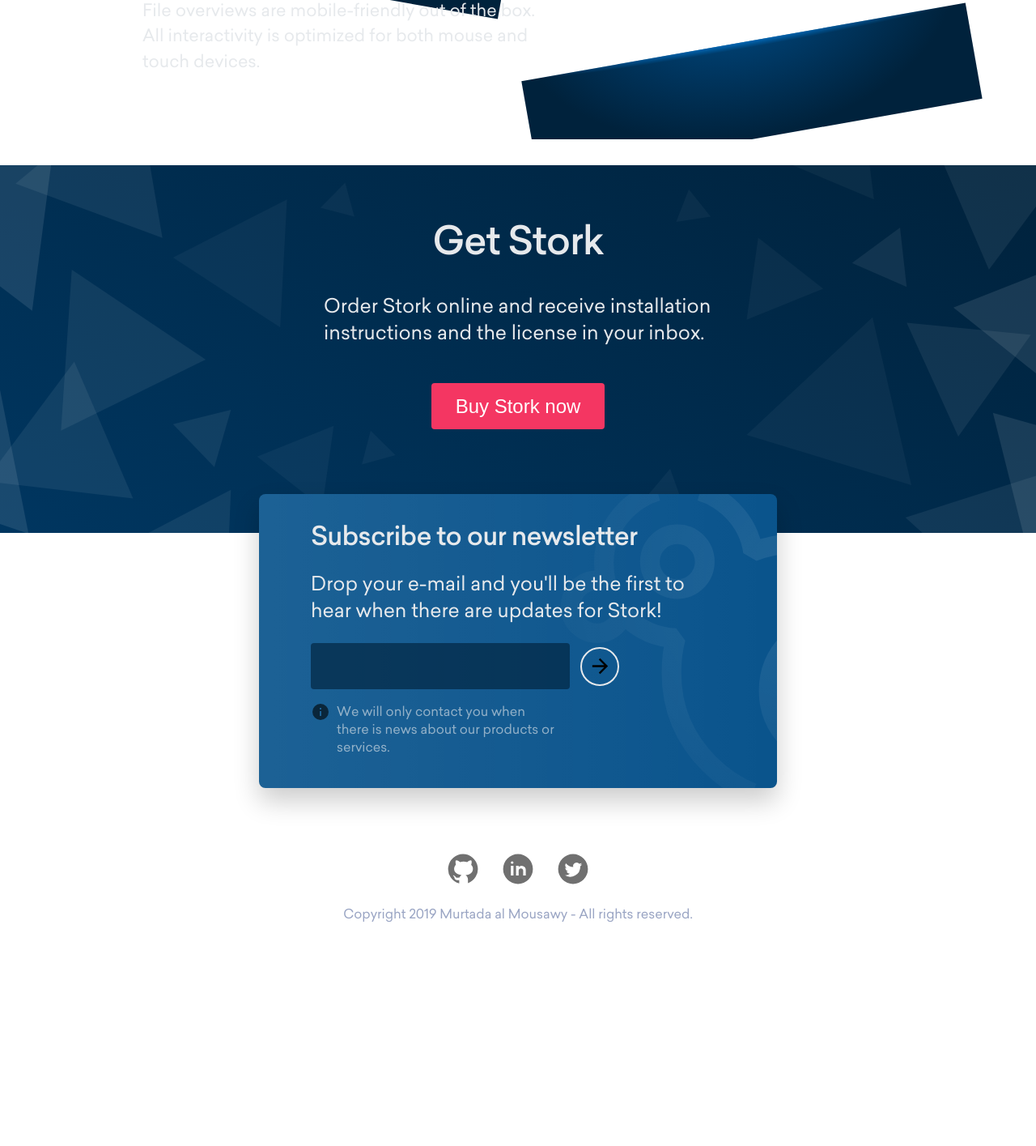
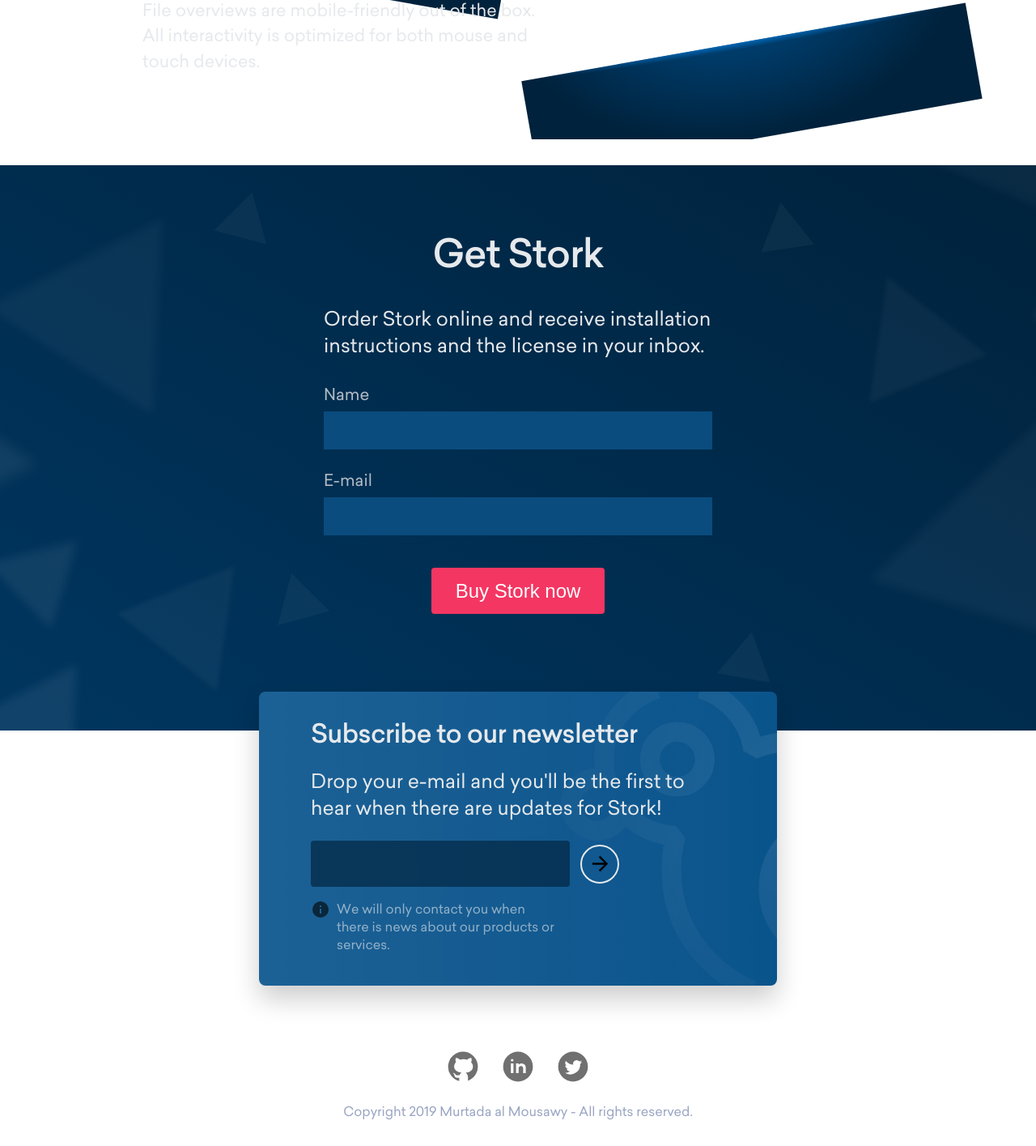
Before and after one commit to mmousawy/murtada.nl-ziggurat, a PHP site: template src/pages/products/stork.php in a window 1280 px wide. Shown: the part 1587-3002 px from the top of the page at 81% size. Before the commit the page ends 2726 px from the top, so only its background shows below. Run offline with PHP 8.4, Linux system fonts and the light colour scheme; the template is opened without the code that fills it, so the values that code supplies are empty; style sheets or scripts are compiled from the project's sources; some libraries are stand-ins or nearby versions.

Commit message:
Update Stork product page

```diff
--- a/src/pages/products/stork.php
+++ b/src/pages/products/stork.php
@@ -119,9 +119,21 @@
   </div>
 </section>
 <section id="purchase" class="page-section page-section--product-checkout">
-  <h1>Get Stork</h1>
-  <p>Order Stork online and receive installation instructions and the license in your inbox.</p>
-  <button class="button button--arrow-right" id="buy-stork">Buy Stork now</button>
+  <div class="wrap">
+    <h1>Get Stork</h1>
+    <p>Order Stork online and receive installation instructions and the license in your inbox.</p>
+    <form class="purchase-form" id="purchase-stork">
+      <div class="form-row">
+        <label for="purchase-name">Name</label>
+        <input type="text" id="purchase-name" name="name" required>
+      </div>
+      <div class="form-row">
+        <label for="purchase-email">E-mail</label>
+        <input type="email" id="purchase-email" name="email" required>
+      </div>
+      <button class="button button--arrow-right">Buy Stork now</button>
+    </form>
+  </div>
 </section>
 <section id="newsletter-form" class="product-signup">
   <div class="pre-signup">
--- a/src/scss/modules/_products.scss
+++ b/src/scss/modules/_products.scss
@@ -403,3 +403,33 @@
     padding-bottom: 0;
   }
 }
+
+.purchase-form {
+  display: flex;
+  flex-direction: column;
+  align-items: center;
+
+  input {
+    display: block;
+    width: 100%;
+    padding: .5em;
+    border: none;
+    font-family: inherit;
+    font-size: 1.25rem;
+    background: desaturate(lighten(get('colors.darkBackground'), 15%), 15%);
+    color: mix(get('colors.darkBackground'), get('colors.white'), 20%);
+  }
+
+  label {
+    display: block;
+    color: mix(get('colors.darkBackground'), get('colors.white'), 30%);
+    font-size: 1.25rem;
+    margin-bottom: .5rem;
+  }
+}
+
+.form-row {
+  max-width: 30rem;
+  width: 100%;
+  margin-bottom: 1.5rem;
+}
```
Also changed, not shown: src/index.php (+7 -0 lines), src/pages/products/stork/update-payment.php (+8 -2 lines), src/script/script.js (+8 -6 lines), src/assets/images/products/stork/checkout-bg2.svg, 1 other file.
